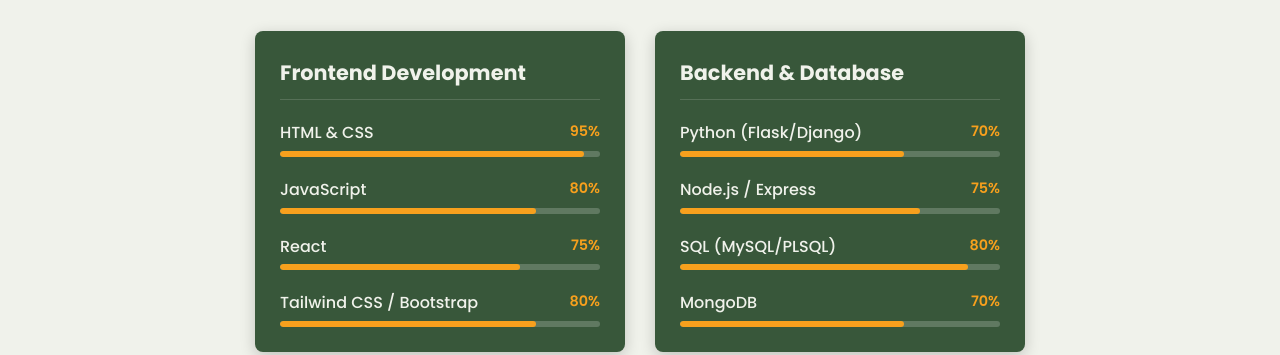
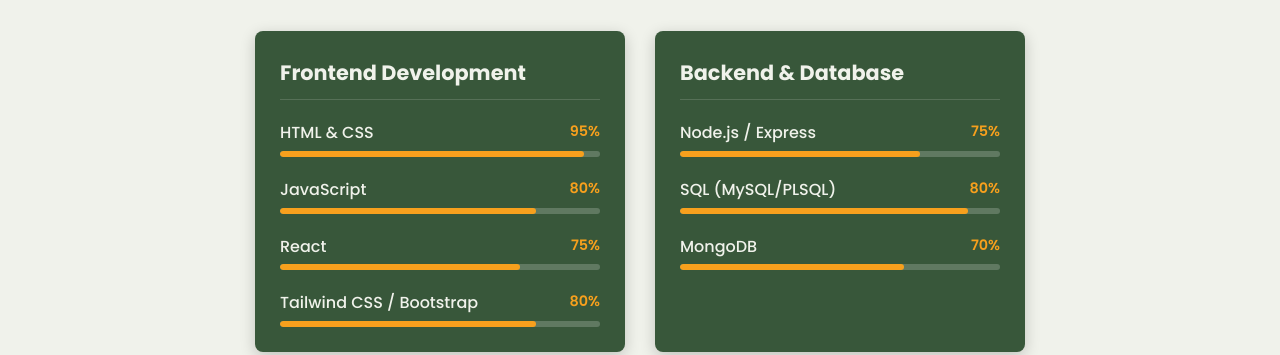
Before and after one commit to urjita-9/urjita-9.github.io, a plain HTML site: page index.html in a window 1280 px wide. Shown: the part 742-1097 px from the top of the page. Drawn offline with Linux system fonts and the light colour scheme.

Commit message:
Update index.html

```diff
--- a/index.html
+++ b/index.html
@@ -98,13 +98,6 @@
 
             <div class="skill-group-card">
                 <h3>Backend & Database</h3>
-                <div class="sub-skill-item">
-                    <span class="sub-skill-name">Python (Flask/Django)</span>
-                    <span class="sub-skill-percent">70%</span>
-                    <div class="sub-skill-bar-container">
-                        <div class="sub-skill-bar" style="width: 70%;"></div>
-                    </div>
-                </div>
                 <div class="sub-skill-item">
                     <span class="sub-skill-name">Node.js / Express</span>
                     <span class="sub-skill-percent">75%</span>
```
